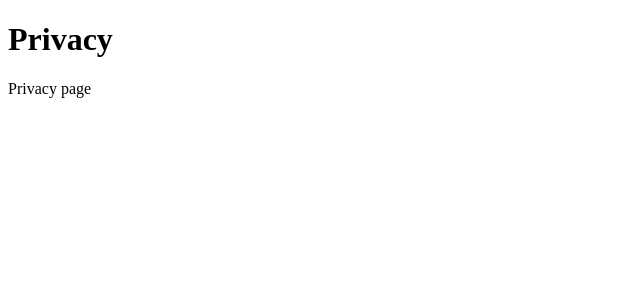
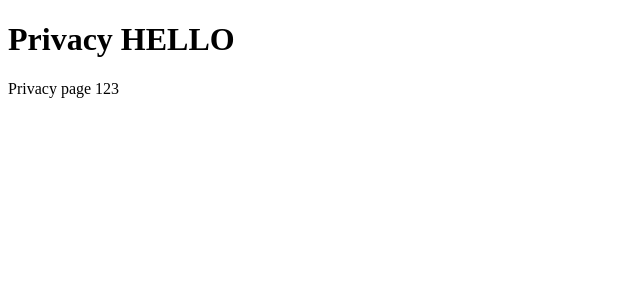
Before and after one commit to VinylmastersLtd/check3, a Next.js app: page /privacy in a window 1280 px wide. Shown: the top 300 px of the page, without its empty margins (0-640 px from the left). Built offline with nearby package versions, Linux system fonts and the light colour scheme.

Commit message:
Update privacy.mdx

```diff
--- a/pages/privacy.mdx
+++ b/pages/privacy.mdx
@@ -1,3 +1,3 @@
-# Privacy
+# Privacy HELLO
 
-Privacy page
+Privacy page 123
```
